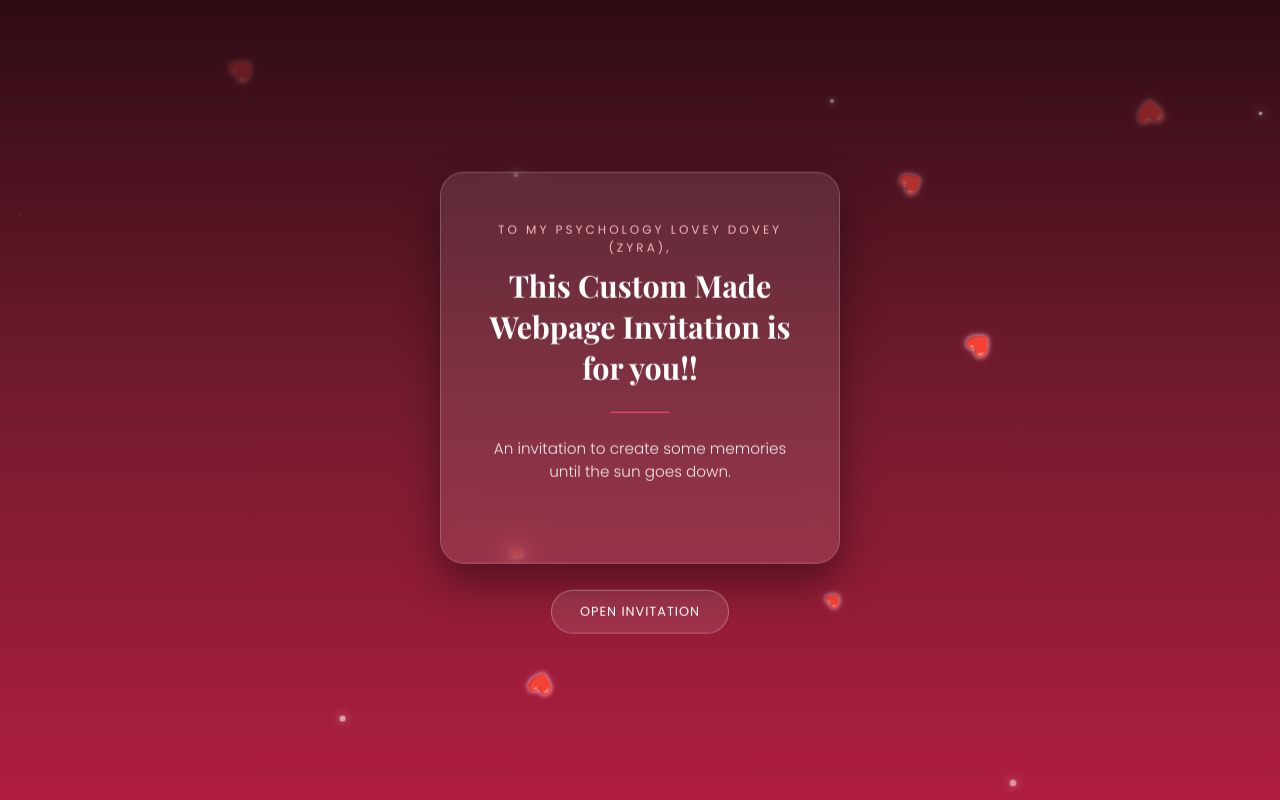
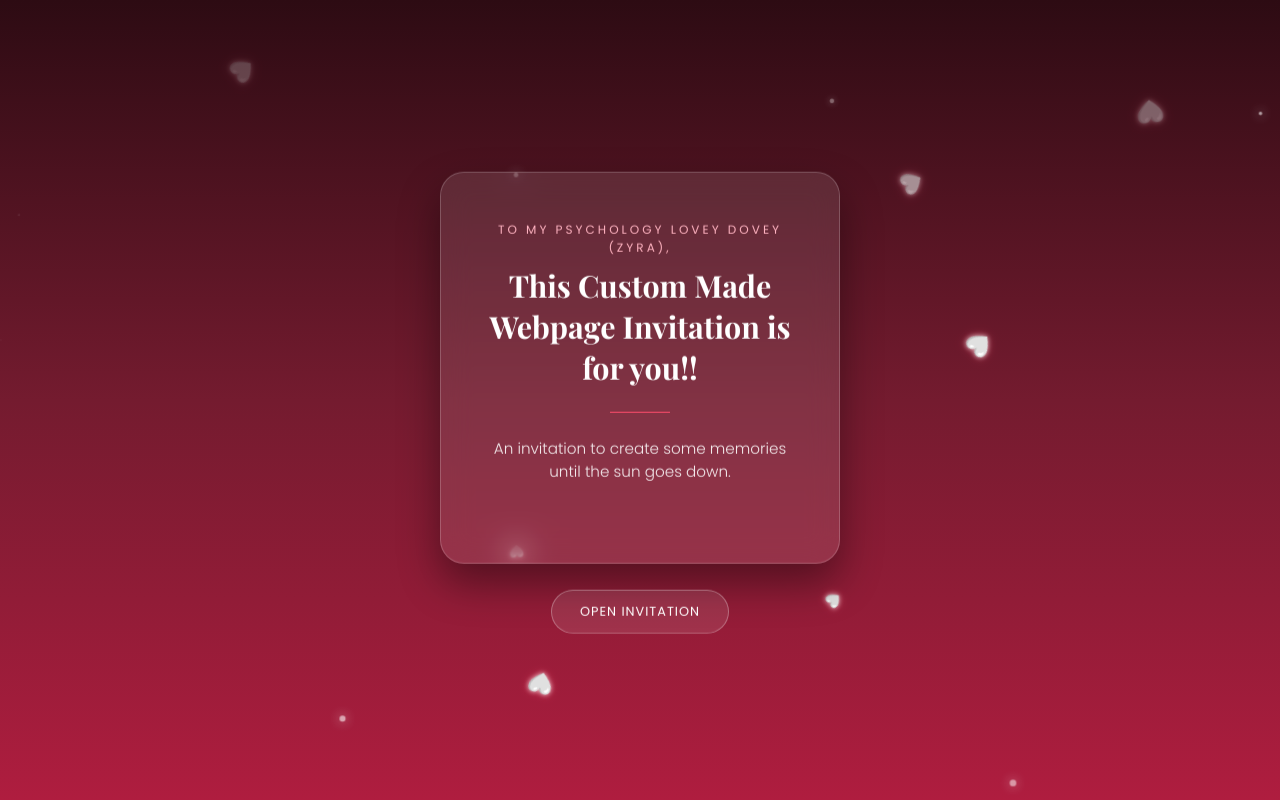
Before and after one commit to LloydBolences29/Invitation_cubao, a React (Vite) app in the folder simpleProject/: page / in a window 1280 px wide. Built offline with nearby package versions, Linux system fonts and the light colour scheme; a web font is replaced by a local one.

Commit message:
change the color of the heart

```diff
--- a/simpleProject/src/component/HeartBackground.jsx
+++ b/simpleProject/src/component/HeartBackground.jsx
@@ -4,7 +4,7 @@ import './HeartBackground.css';
 const HeartBackground = () => {
   const [hearts, setHearts] = useState([]);
   const [sparkles, setSparkles] = useState([]);
-  const heartChar = "❤️\uFE0E";
+  const heartChar = "🤍\uFE0E";
 
   // HEART LOGIC (Upward moving)
   useEffect(() => {
```
